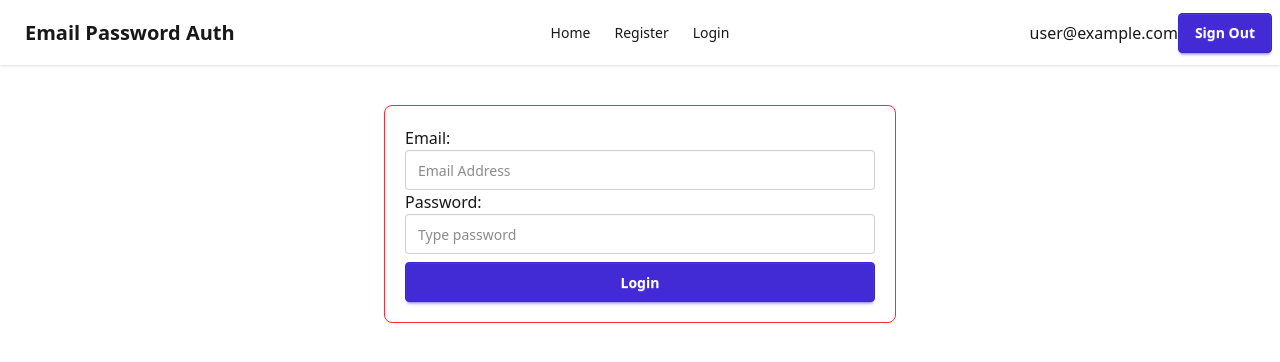
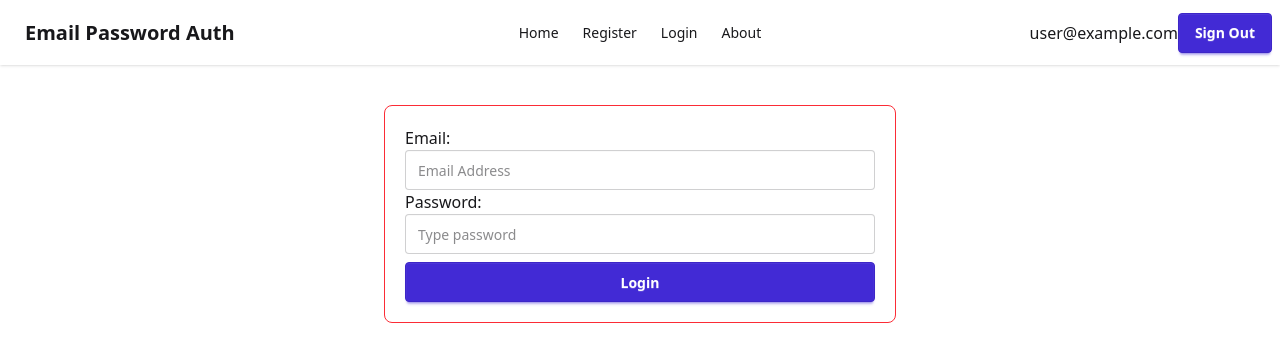
Before and after one commit to shahadat500441/react_private_route_auth, a React (Vite) app: page /login in a window 1280 px wide. Shown: the top 362 px of the page. Built offline with nearby package versions, Linux system fonts and the light colour scheme; no server answers; sample sign-in values are in the browser's storage.

Commit message:
private route done

```diff
--- /dev/null
+++ b/src/components/About.jsx
@@ -0,0 +1,11 @@
+import React from 'react';
+
+const About = () => {
+    return (
+        <div>
+            This is About page
+        </div>
+    );
+};
+
+export default About;
--- a/src/components/Navbar.jsx
+++ b/src/components/Navbar.jsx
@@ -26,6 +26,11 @@ const Navbar = () => {
       <li>
         <NavLink to="/login">Login</NavLink>
       </li>
+      {
+        user && <li>
+        <NavLink to="/about">About</NavLink>
+      </li>
+      }
     </>
   );
 
--- /dev/null
+++ b/src/components/PrivateRoute.jsx
@@ -0,0 +1,15 @@
+import React from 'react';
+import { useContext } from 'react';
+import { AuthContext } from '../context/AuthProvider';
+import {Navigate} from "react-router-dom"
+
+const PrivateRoute = ({children}) => {
+    const {user}= useContext(AuthContext);
+
+    if(user){
+        return children
+    }
+    return <Navigate to="/login"></Navigate>;
+};
+
+export default PrivateRoute;
--- a/src/main.jsx
+++ b/src/main.jsx
@@ -9,6 +9,8 @@ import Register from "./components/Register";
 import Root from "./components/Root";
 import AuthProvider from "./context/AuthProvider";
 import Login from "./components/Login";
+import PrivateRoute from "./components/PrivateRoute";
+import About from "./components/About";
 
 const router = createBrowserRouter([
   {
@@ -27,6 +29,10 @@ const router = createBrowserRouter([
         path: "/login",
         element: <Login></Login>
       },
+      {
+        path:"/about",
+      element:<PrivateRoute><About></About></PrivateRoute>
+      }
     ],
   },
 ]);
```
